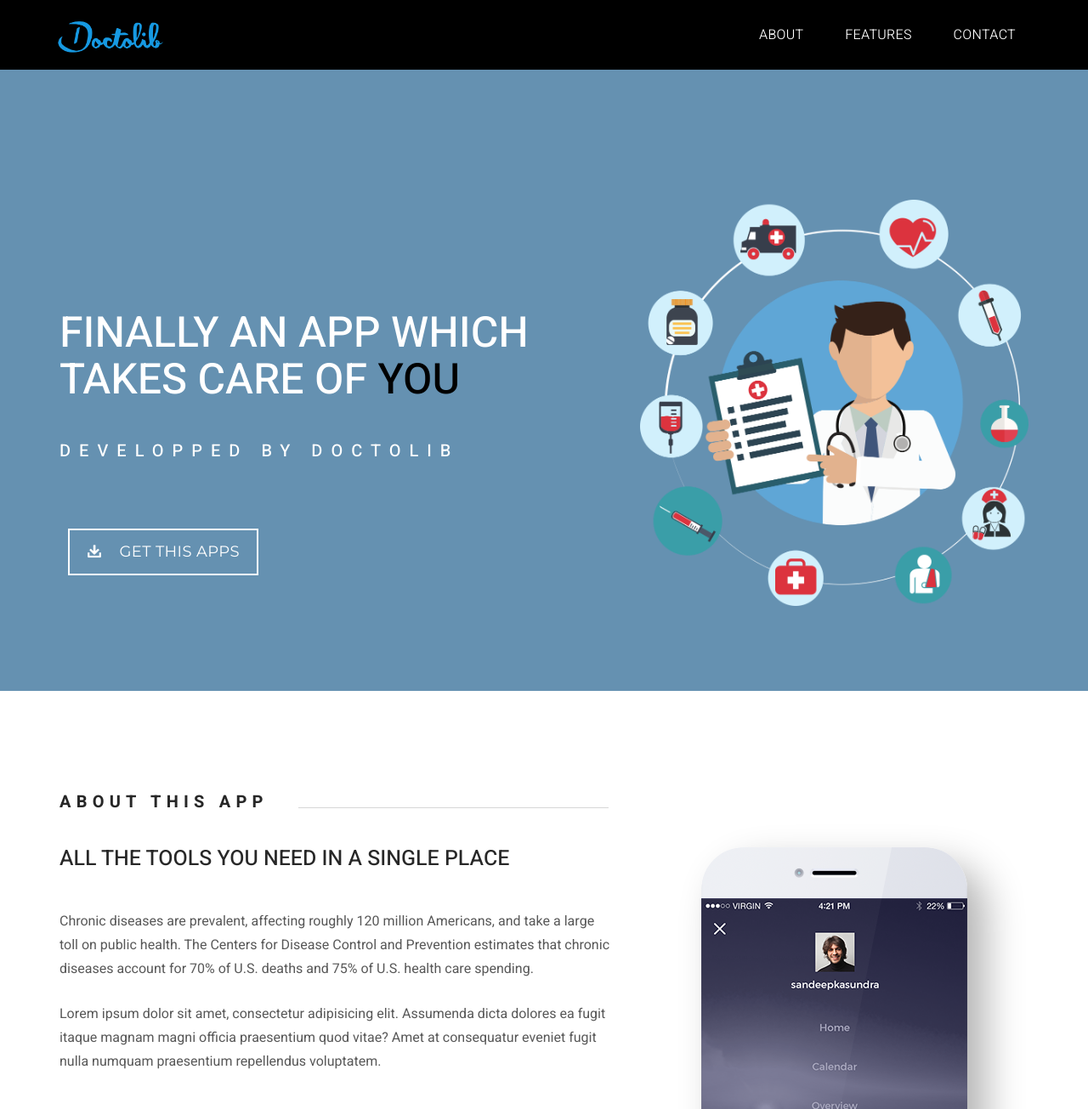
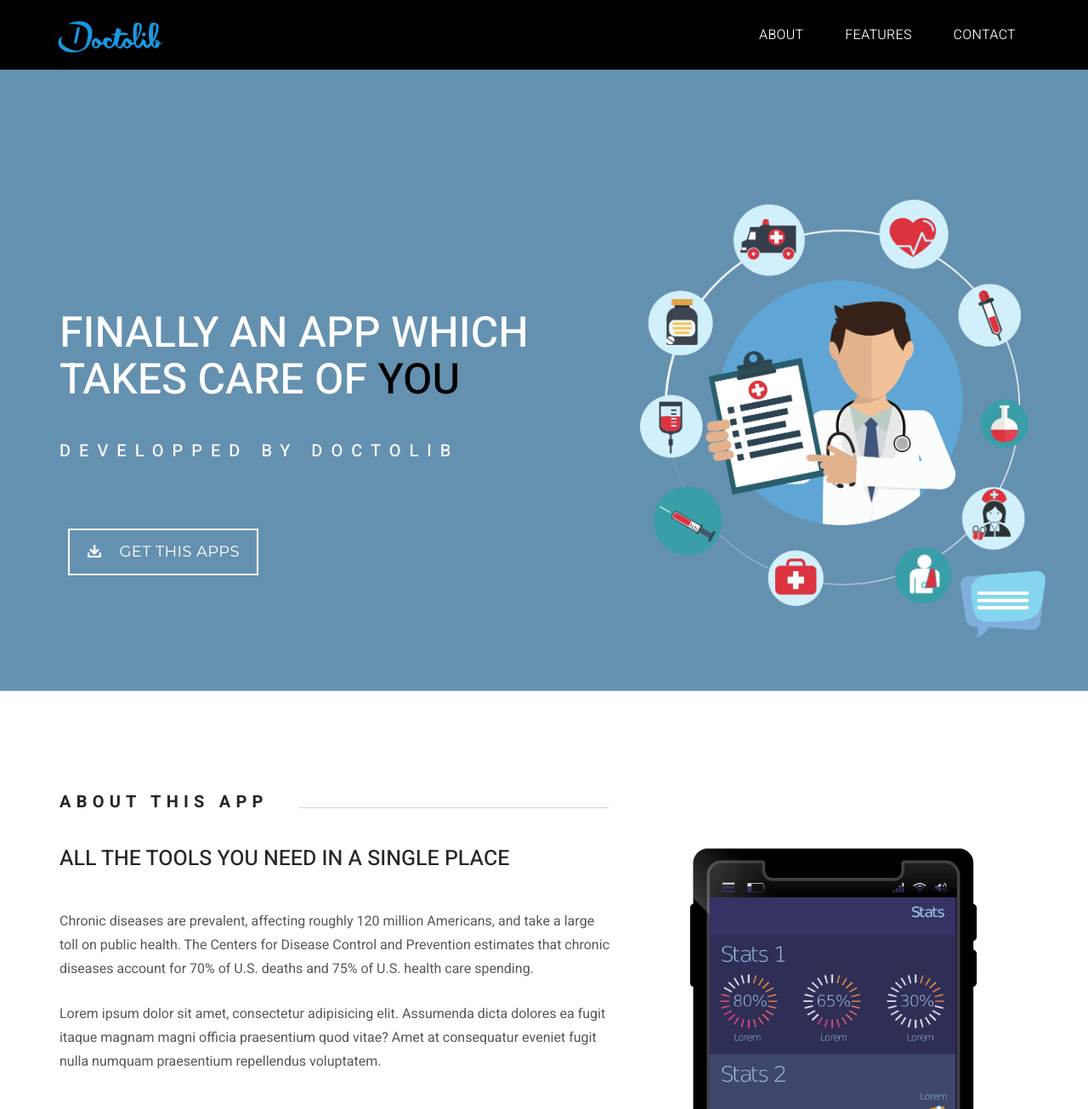
Before and after one commit to mark-alexandre/InCodeWeTrust, a Symfony app: template templates/home/index.html.twig in a window 1280 px wide. Shown: the top 1305 px of the page at 85% size. Run offline with Twig, Linux system fonts and the light colour scheme; the template is opened without the code that fills it, so the values that code supplies are empty; style sheets or scripts are compiled from the project's sources; some libraries are stand-ins or nearby versions; some web fonts are replaced.

Commit message:
Several bugfix and images changes

```diff
--- a/assets/css/app.scss
+++ b/assets/css/app.scss
@@ -22,6 +22,45 @@ body .n_product_inner .n_product_item .icon_box {
 
 body .n_product_inner .n_product_item .icon_box img {
   width: 100px;
+}
+
+.nine_p_f_img {
+  display: flex;
+  justify-content: center;
+}
+
+.nine_p_f_img img {
+  max-width: 340px;
+}
+
+.phone2 img {
+  width: 100%;
+}
+
+.phone2 {
+  max-width: 340px;
+}
+
+.cont-phone2 {
+  display: flex;
+  justify-content: center;
+}
+
+body .n_product_inner .n_product_item h4 {
+  padding-left: 100px;
+  padding-bottom: 55px;
+}
+
+.chatbox-btn {
+  display: block;
+  position: fixed;
+  bottom: 50px;
+  right: 50px;
+}
+
+.chatbox-btn img {
+  width: 100px;
+  height: auto;
 }
 
 
--- a/templates/_chat-box/_chat-box.html.twig
+++ b/templates/_chat-box/_chat-box.html.twig
@@ -1,7 +1,8 @@
 <!-- Button trigger modal -->
-<button type="button" class="btn btn-primary" data-toggle="modal" data-target="#exampleModal">
-    Launch demo modal
-</button>
+<a class="chatbox-btn" href="" data-toggle="modal" data-target="#exampleModal">
+    <img src="{{ asset('assets/img/_custom/chat_box.png') }}"/>
+</a>
+
 
 <!-- Modal -->
 <div class="modal fade" id="exampleModal" tabindex="-1" role="dialog" aria-labelledby="exampleModalLabel" aria-hidden="true">
--- a/templates/home/index.html.twig
+++ b/templates/home/index.html.twig
@@ -22,9 +22,9 @@
                         <a href="#"><img src="{{ asset('assets/img/icon/google.jpg') }}" alt=""></a>
                     </div>
                 </div>
-                <div class="col-md-5">
-                    <div class="ab_nine_screen">
-                        <img src="{{ asset('assets/img/ab-screen-nine.png') }}" alt="">
+                <div class="col-md-5 cont-phone2">
+                    <div class="phone2">
+                        <img src="{{ asset('assets/img/_custom/phone2.png') }}" alt="">
                     </div>
                 </div>
             </div>
@@ -41,7 +41,7 @@
             <div class="row">
                 <div class="col-md-4">
                     <div class="nine_p_f_img">
-                        <img src="{{ asset('assets/img/nine-product.png') }}" alt="">
+                        <img src="{{ asset('assets/img/_custom/phone.png') }}" alt="">
                     </div>
                 </div>
                 <div class="col-md-8">
```
Also changed, not shown: public/assets/img/_custom/chat_box.png (added), public/assets/img/_custom/features_1.png, public/assets/img/_custom/features_2.png, public/assets/img/_custom/features_3.png, public/assets/img/_custom/features_4.png, public/assets/img/_custom/features_5.png, public/assets/img/_custom/features_6.png, public/assets/img/_custom/features_7.png, public/assets/img/_custom/features_8.png, public/assets/img/_custom/features_9.png, public/assets/img/_custom/phone.png (added), public/assets/img/_custom/phone2.png (added).
